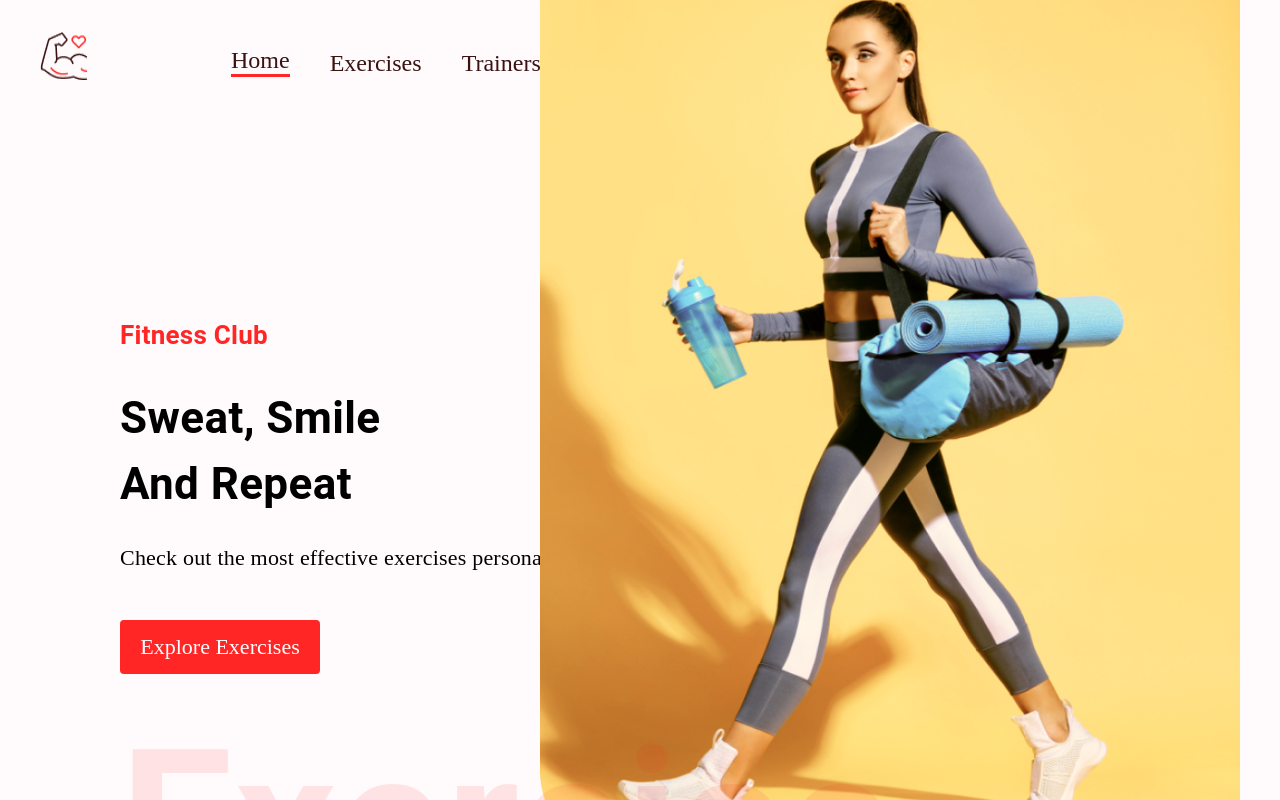
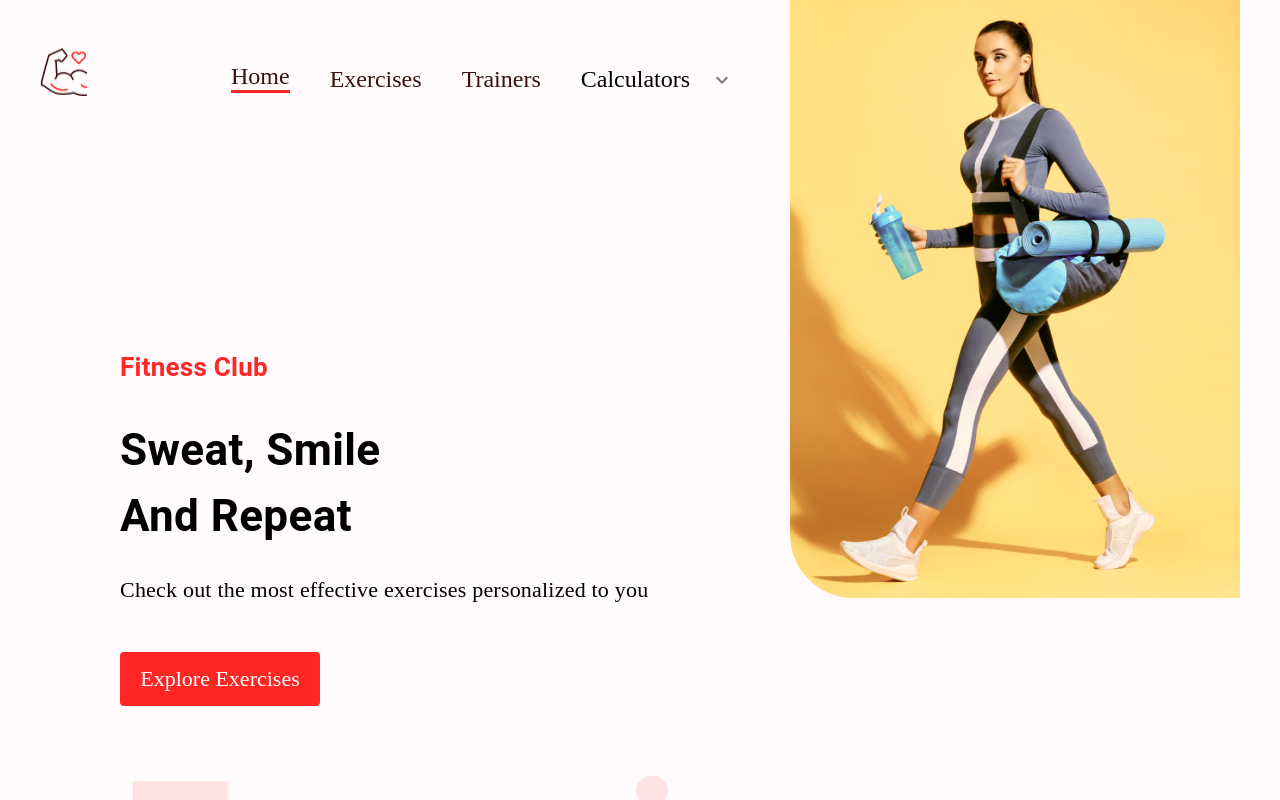
Before and after one commit to Priyanshu-bit/Fit-scorpion-minor, a React (Create React App) app: page / in a window 1280 px wide. Shown: the top 800 px of the page. Built offline with nearby package versions, Linux system fonts and the light colour scheme; no server answers.

Commit message:
recommit

```diff
--- a/src/App.css
+++ b/src/App.css
@@ -57,8 +57,8 @@ body {
     position: absolute;
     right: 40px;
     top: 0px;
-    width: 700px;
-    height: 900px;
+    width: 450px;
+    height: 600px;
     margin-top: -330px;
 
   }
--- /dev/null
+++ b/src/components/Bmi.js
@@ -0,0 +1,61 @@
+import React, { useState } from 'react';
+
+const BmiCalculator = () => {
+  const [weight, setWeight] = useState('');
+  const [height, setHeight] = useState('');
+  const [bmi, setBmi] = useState(null);
+
+  const handleCalculateBmi = () => {
+    const bmiValue = (weight / Math.pow(height / 100, 2)).toFixed(2);
+    setBmi(bmiValue);
+  };
+
+  const handleReset = () => {
+    setWeight('');
+    setHeight('');
+    setBmi(null);
+  };
+
+  return (
+    <div>
+      <h2>BMI Calculator</h2>
+      <div>
+        <label htmlFor="weight">Weight (in kg):</label>
+        <input
+          type="number"
+          id="weight"
+          value={weight}
+          onChange={(e) => setWeight(e.target.value)}
+        />
+      </div>
+      <div>
+        <label htmlFor="height">Height (in cm):</label>
+        <input
+          type="number"
+          id="height"
+          value={height}
+          onChange={(e) => setHeight(e.target.value)}
+        />
+      </div>
+      <button onClick={handleCalculateBmi}>Calculate</button>
+      {bmi && (
+        <div>
+          <p>Your BMI is: {bmi}</p>
+          <p>
+            Interpretation:{' '}
+            {bmi < 18.5
+              ? 'Underweight'
+              : bmi < 25
+              ? 'Normal weight'
+              : bmi < 30
+              ? 'Overweight'
+              : 'Obese'}
+          </p>
+        </div>
+      )}
+      <button onClick={handleReset}>Reset</button>
+    </div>
+  );
+};
+
+export default BmiCalculator;
--- a/src/components/Navbar.js
+++ b/src/components/Navbar.js
@@ -4,8 +4,8 @@ import { Stack, Menu, MenuItem, IconButton } from '@mui/material';
 import MenuIcon from '@mui/icons-material/Menu';
 import KeyboardArrowDownIcon from '@mui/icons-material/KeyboardArrowDown';
 
-
 import Logo from '../assets/images/Logo.png';
+import Bmi from './Bmi';
 
 const Navbar = () => {
   const [anchorEl, setAnchorEl] = useState(null);
@@ -73,17 +73,20 @@ const Navbar = () => {
             anchorOrigin={{ vertical: 'bottom', horizontal: 'right' }}
             transformOrigin={{ vertical: 'top', horizontal: 'right' }}
           >
-            <MenuItem onClick={handleMenuClose} component={Link} to="/bmi">
-              BMI
+            <MenuItem onClick={handleMenuClose}>
+              <Stack direction="row" gap="8px" fontFamily="Alegreya" fontSize="24px" alignItems="flex-end">
+                <Link to="/bmi" style={{ textDecoration: 'none', color: '#3A1212' }}>
+                  BMI
+                </Link>
+              </Stack>
             </MenuItem>
-            <MenuItem onClick={handleMenuClose} component={Link} to="/bmr">
-              BMR
-            </MenuItem>
+
           </Menu>
         </Stack>
-      </Stack>
-    </Stack>
-  );
-};
+        </Stack>
+                  <Bmi />
+                </Stack>
+              );
+            };
 
 export default Navbar;
```
